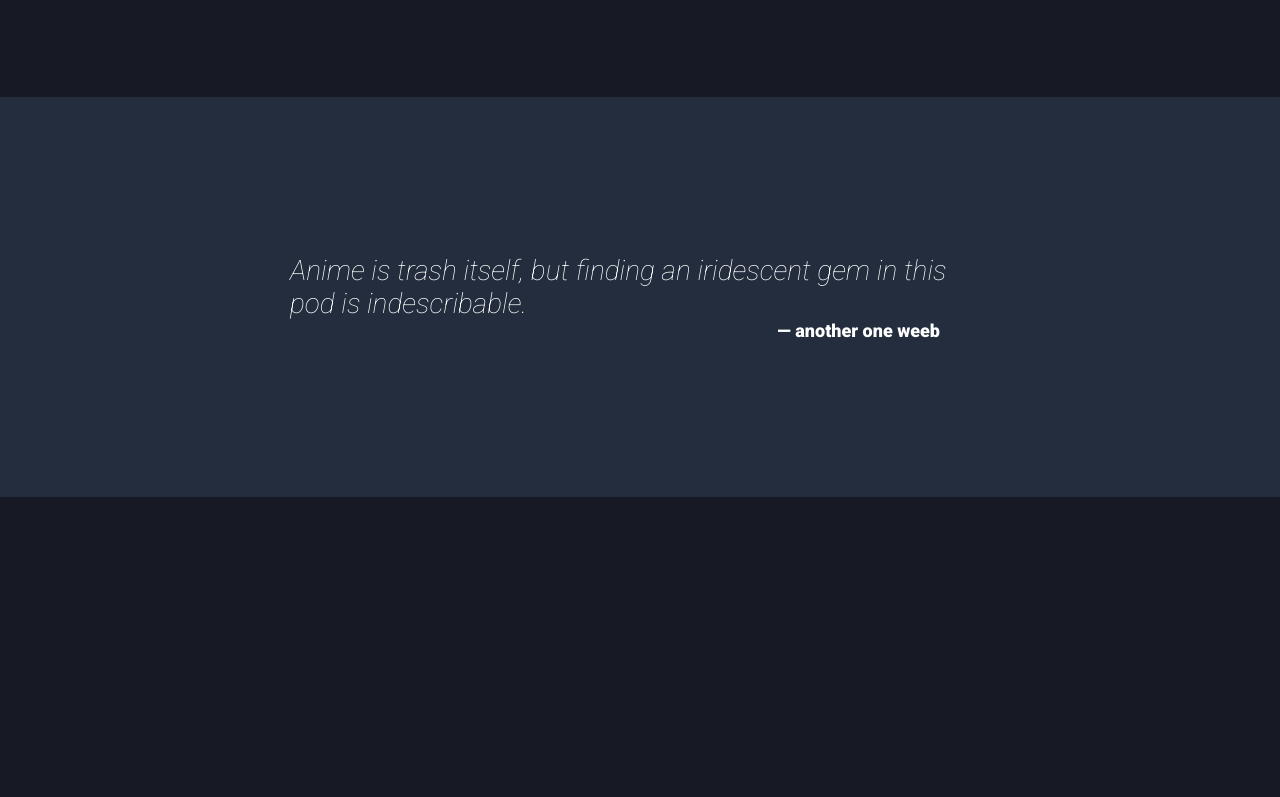
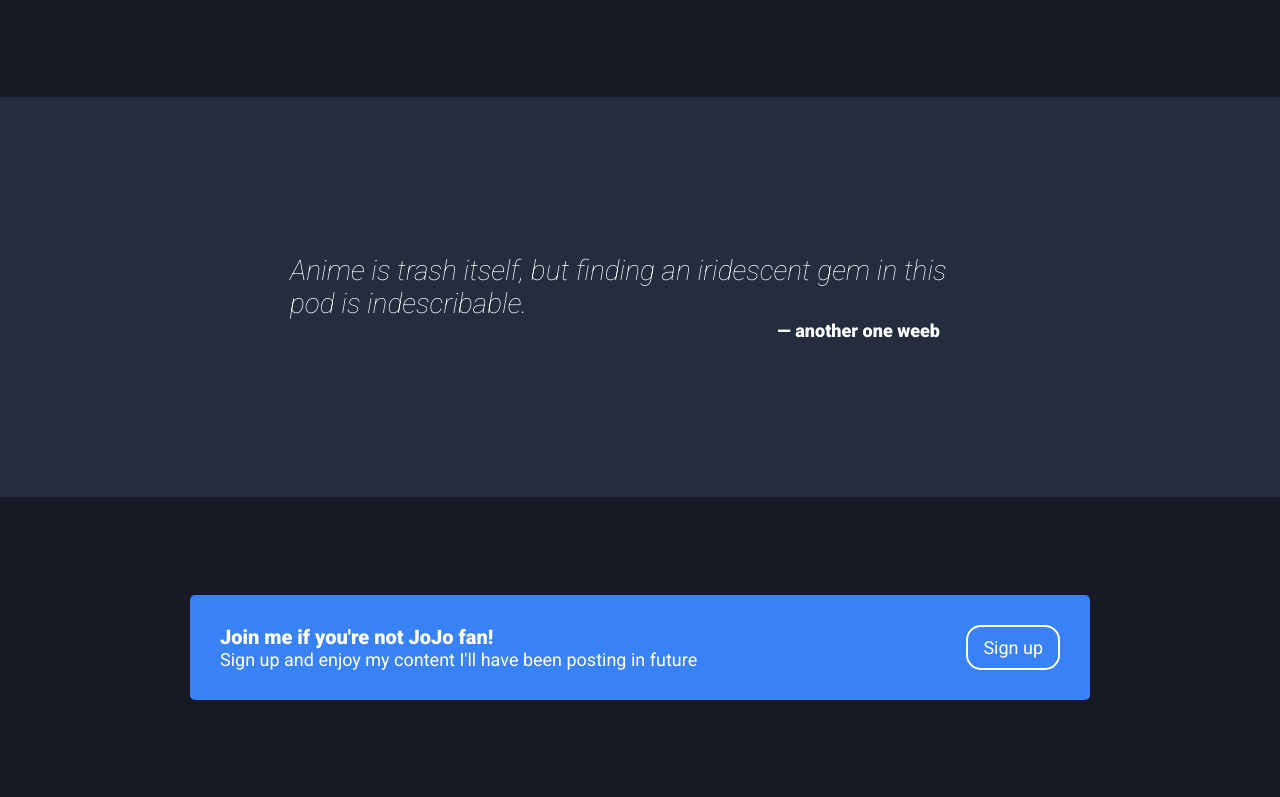
Before and after one commit to kikne/anikik, a plain HTML site: page index.html in a window 1280 px wide. Shown: the part 825-1622 px from the top of the page. Before the commit the page ends 1322 px from the top, so only its background shows below. Drawn offline with Linux system fonts and the light colour scheme.

Commit message:
Done summon section

```diff
--- a/css/styles.css
+++ b/css/styles.css
@@ -173,3 +173,26 @@ figcaption {
   text-align: right;
   font-weight: 600;
 }
+
+/* Summon section */
+
+.section-summon {
+  height: 300px;
+  background-color: #171925;
+  display: flex;
+  justify-content: center;
+  align-items: center;
+}
+
+.summon-box {
+  background-color: #3882f6;
+  border-radius: 5px;
+  padding: 30px;
+  width: 900px;
+  display: flex;
+  justify-content: space-between;
+}
+
+.summon-box h3 {
+  font-size: 20px;
+}
--- a/index.html
+++ b/index.html
@@ -64,5 +64,14 @@
       &mdash; another one weeb
     </figcaption>
   </div>
+  <div class="section-summon">
+    <div class="summon-box">
+      <div>
+        <h3>Join me if you're not JoJo fan!</h3>
+        <p>Sign up and enjoy my content I'll have been posting in future</p>
+      </div>
+      <button class="sign-up">Sign up</button>
+    </div>
+  </div>
 </body>
 </html>
```
